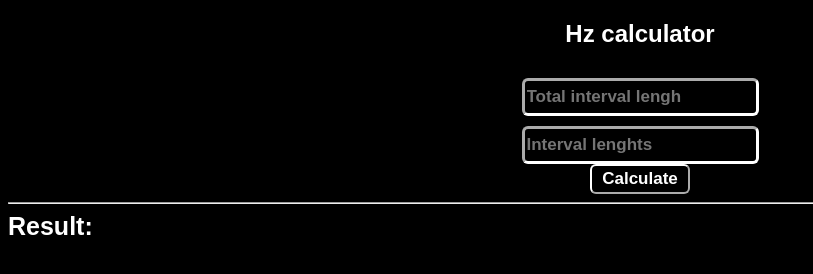
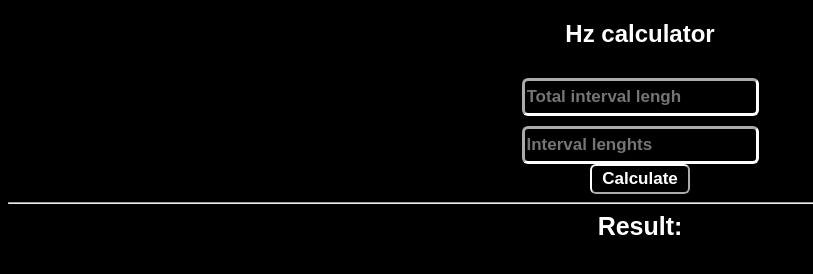
Before and after one commit to Tronco2018/itCalc, a plain HTML site: page hz/index.html in a window 1280 px wide. Shown: the whole page, without its empty margins (0-813 px from the left). Drawn offline with Linux system fonts and the light colour scheme.

Commit message:
Center aligned Result labels in Hz calculator

```diff
--- a/hz/index.html
+++ b/hz/index.html
@@ -19,7 +19,9 @@
 		<button type="button" onclick="calculate()" class="buttonC">Calculate</button>
 	</div>
 	<hr>
-<label class="resultLabels">Result: </label>
-<label id="resultLabel" class="resultLabels"></label>
+	<div class="resul">
+	<label class="resultLabels">Result: </label>
+	<label id="resultLabel" class="resultLabels"></label>
+	</div>
 </body>
 </html>
--- a/hz/style.css
+++ b/hz/style.css
@@ -44,4 +44,12 @@ input{
 .resultLabels{
 	font-size:25px;
 	font-weight:bold;
+	text-align:center;
 }
+.resul{
+	display:flex;
+	align-items:center;
+	justify-content:center;
+	text-align:center;
+
+}
--- a/style.css
+++ b/style.css
@@ -58,7 +58,6 @@ button{
 	height:auto;
 }
 .immagine{
-	margin-right:30px;
 	border-color:white;
 	border-width:4px;
 	border-radius:5px;
```
Also changed, not shown: index.html (+3 -1 lines).
